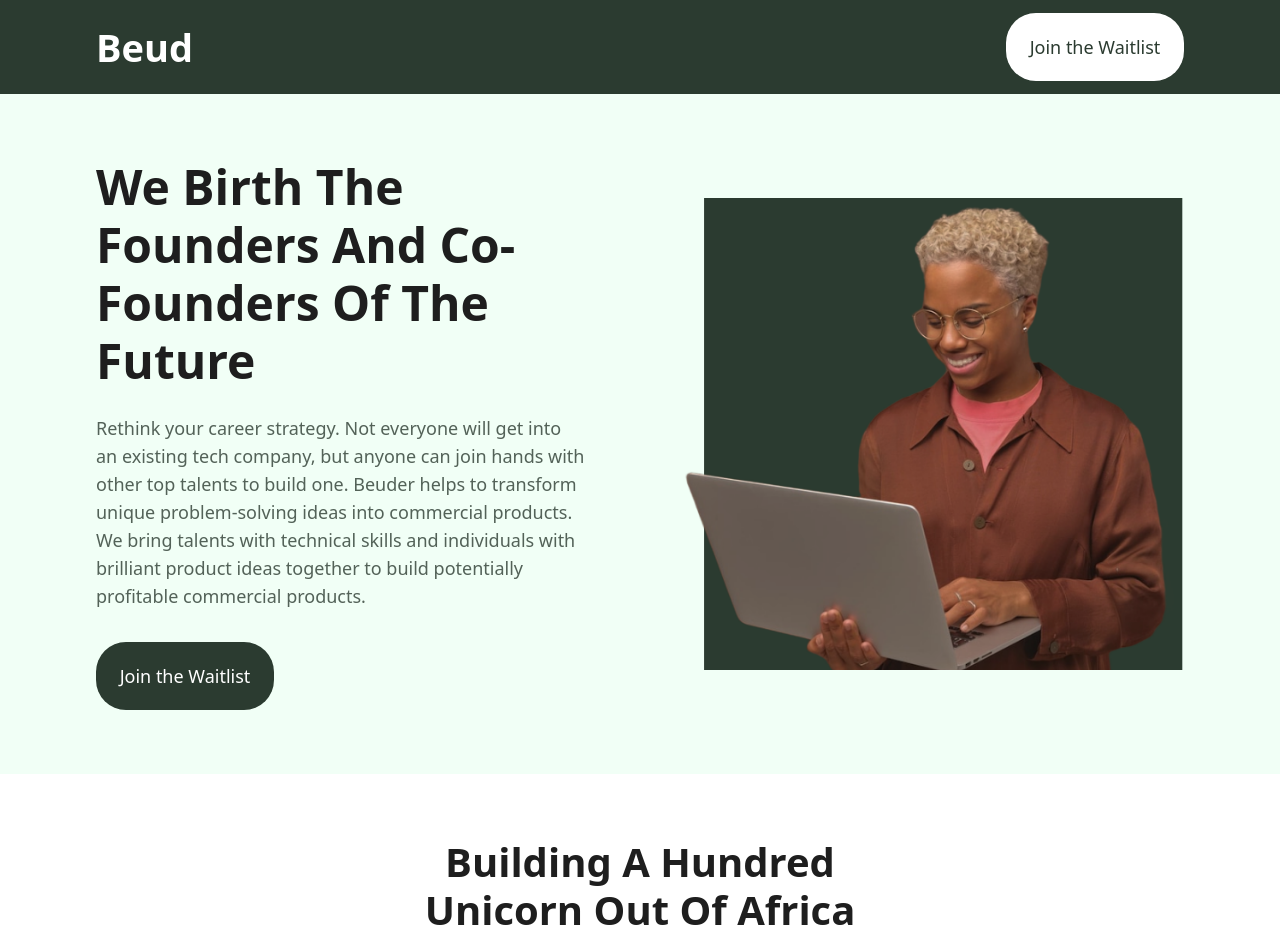
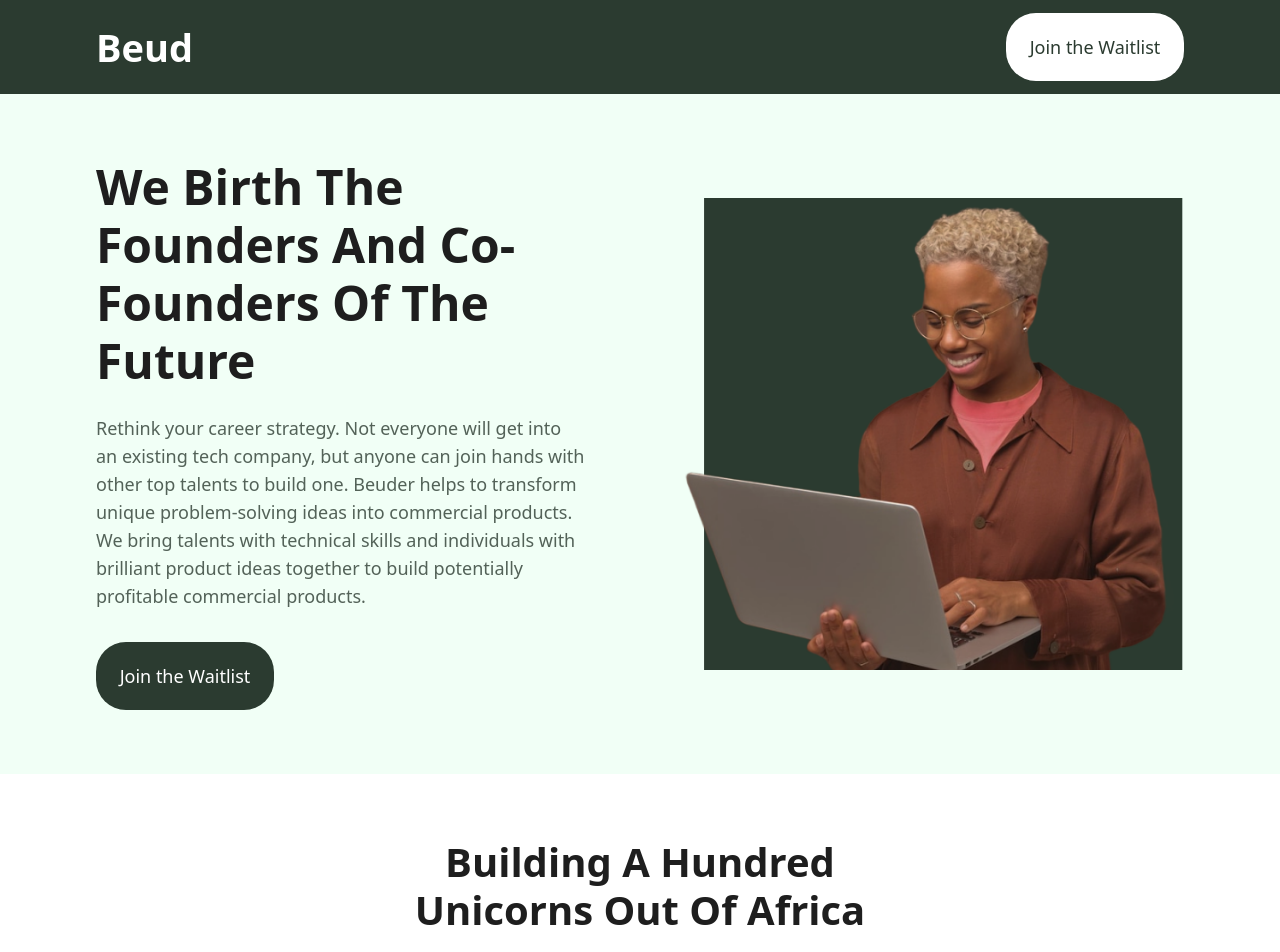
Before and after one commit to BowaDAO/Beud, a React (Vite) app: page / in a window 1280 px wide. Shown: the top 952 px of the page. Built offline with nearby package versions, Linux system fonts and the light colour scheme.

Commit message:
new mission header

```diff
--- a/src/containers/Mission.jsx
+++ b/src/containers/Mission.jsx
@@ -8,7 +8,7 @@ const Mission = () => {
     <section className="px-4 py-12 md:px-[111px] md:py-16 lg:py-16 lg:px-24 flex flex-col items-center lg: gap-12">
       <div className="flex flex-col gap-4 items-center text-center lg:max-w-[825px] md:max-w-[571px] ">
         <h2 className="text-black font-bold text-2xl md:text-[40px] md:leading-[48px] max-w-[335px] md:max-w-[554px] ">
-          Building A Hundred Unicorn Out Of Africa
+          Building A Hundred Unicorns Out Of Africa
         </h2>
         <p className="text-grey font-medium text-base md:text-lg">
           Beuder believes in African brilliance and understands that many gifted
```
